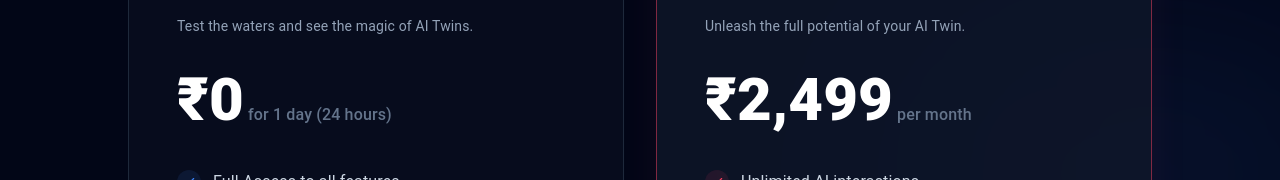
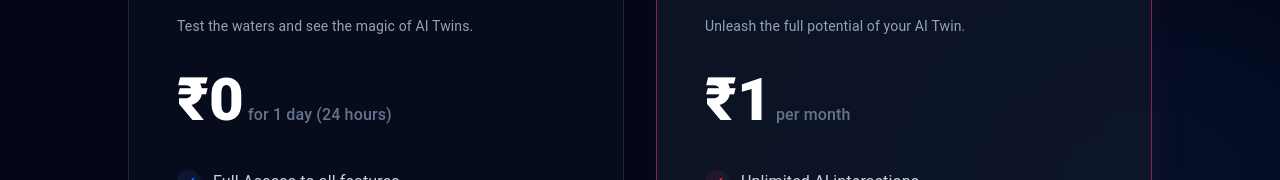
Before and after one commit to Sarthakhymen/AI-Digital-Twin-, a React (Create React App) app in the folder frontend/: page /pricing in a window 1280 px wide. Shown: the part 546-726 px from the top of the page. Built offline with nearby package versions, Linux system fonts and the light colour scheme; no server answers.

Commit message:
2499 to 1

```diff
--- a/frontend/src/pages/Home.js
+++ b/frontend/src/pages/Home.js
@@ -654,7 +654,7 @@
             <p className="text-slate-400 mb-6">Unleash the full potential of your AI Twin.</p>
 
             <div className="mb-8">
-              <span className="text-5xl font-bold text-white">₹2,499</span>
+              <span className="text-5xl font-bold text-white">₹1</span>
               <span className="text-slate-400 ml-2">/ month</span>
             </div>
 
@@ -686,7 +686,7 @@
                   navigate('/login');
                   return;
                 }
-                setSelectedPlan({ name: 'Business Pro', price: '₹2,499' });
+                setSelectedPlan({ name: 'Business Pro', price: '₹1' });
                 setIsPaymentOpen(true);
               }}
               whileHover={{ scale: 1.02 }}
--- a/frontend/src/pages/Pricing.js
+++ b/frontend/src/pages/Pricing.js
@@ -56,7 +56,7 @@
     },
     {
       name: 'Business Pro',
-      price: '₹2,499',
+      price: '₹1',
       period: 'per month',
       description: 'Unleash the full potential of your AI Twin.',
       features: [
@@ -73,7 +73,7 @@
           navigate('/login');
           return;
         }
-        setSelectedPlan({ name: 'Business Pro', price: '₹2,499' });
+        setSelectedPlan({ name: 'Business Pro', price: '₹1' });
         setIsPaymentOpen(true);
       },
       icon: Star,
```
